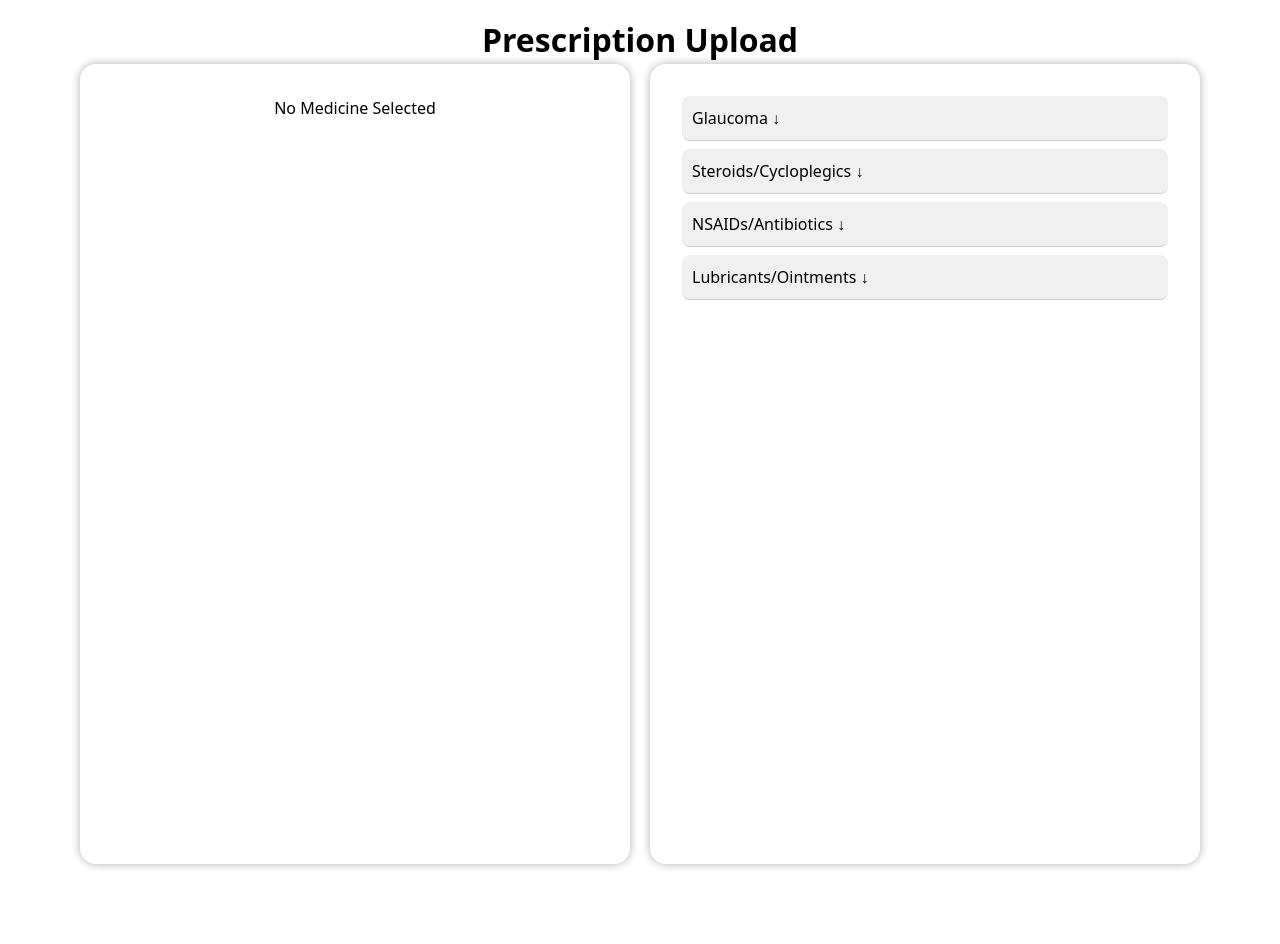
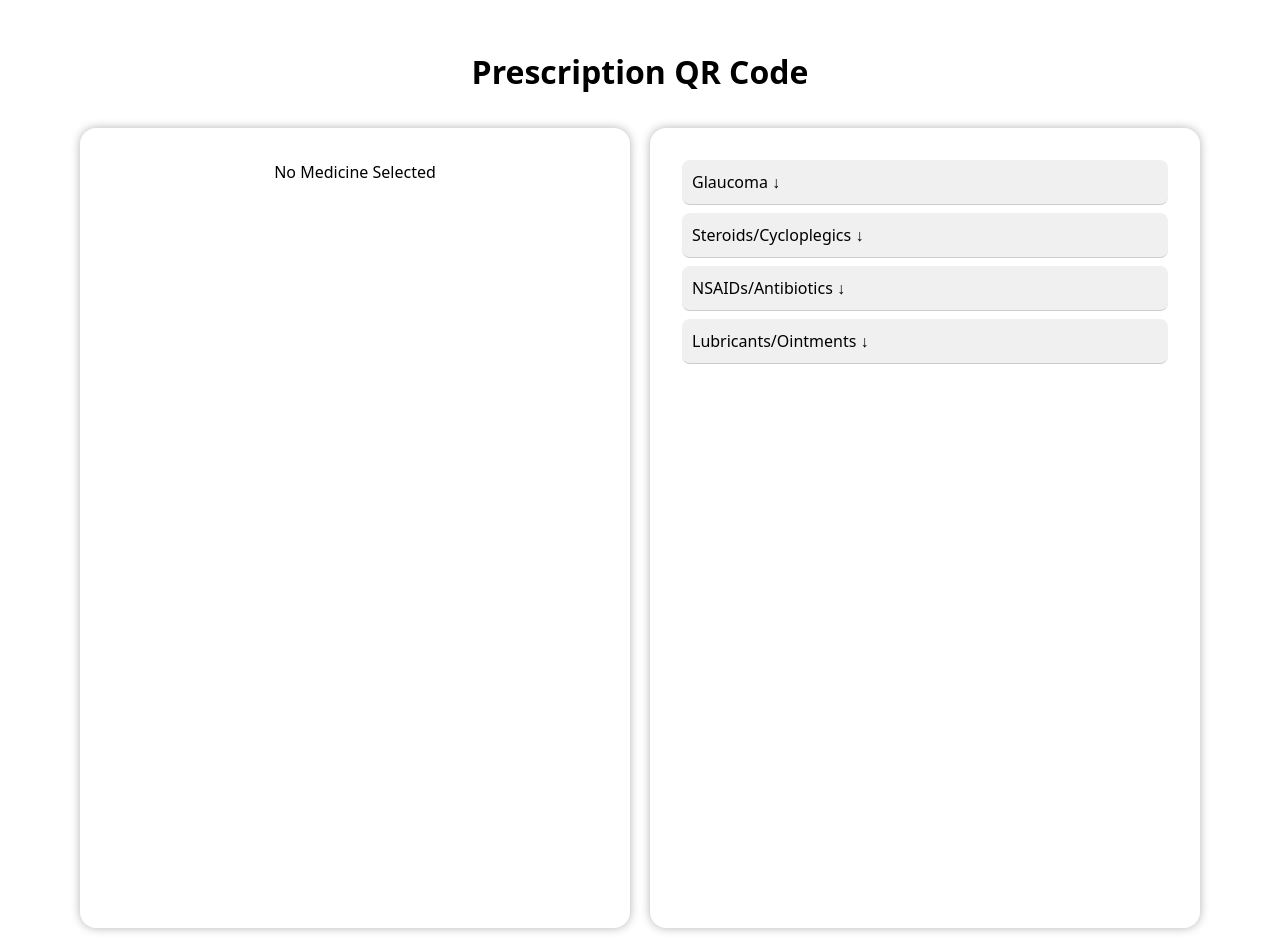
Before and after one commit to EyeDTeam/EyeD_Web, a React (Vite) app: page / in a window 1280 px wide. Before the commit the page ends 880 px from the top, so only its background shows below. Built offline with nearby package versions, Linux system fonts and the light colour scheme.

Commit message:
Fixed Title Spacing and Name

```diff
--- a/src/Components/NavBar/NavBar.css
+++ b/src/Components/NavBar/NavBar.css
@@ -1,4 +1,5 @@
 .prescription-web-title{
     font-size: 2rem;
     font-weight: bold;
+    padding: 2rem;
 }
--- a/src/Components/NavBar/NavBar.tsx
+++ b/src/Components/NavBar/NavBar.tsx
@@ -1,6 +1,6 @@
 import './NavBar.css';
 const NavBar = () => {
-  return <h2 className='prescription-web-title'> Prescription Upload</h2>;
+  return <h2 className='prescription-web-title'> Prescription QR Code</h2>;
 };
 
 export default NavBar;
```
